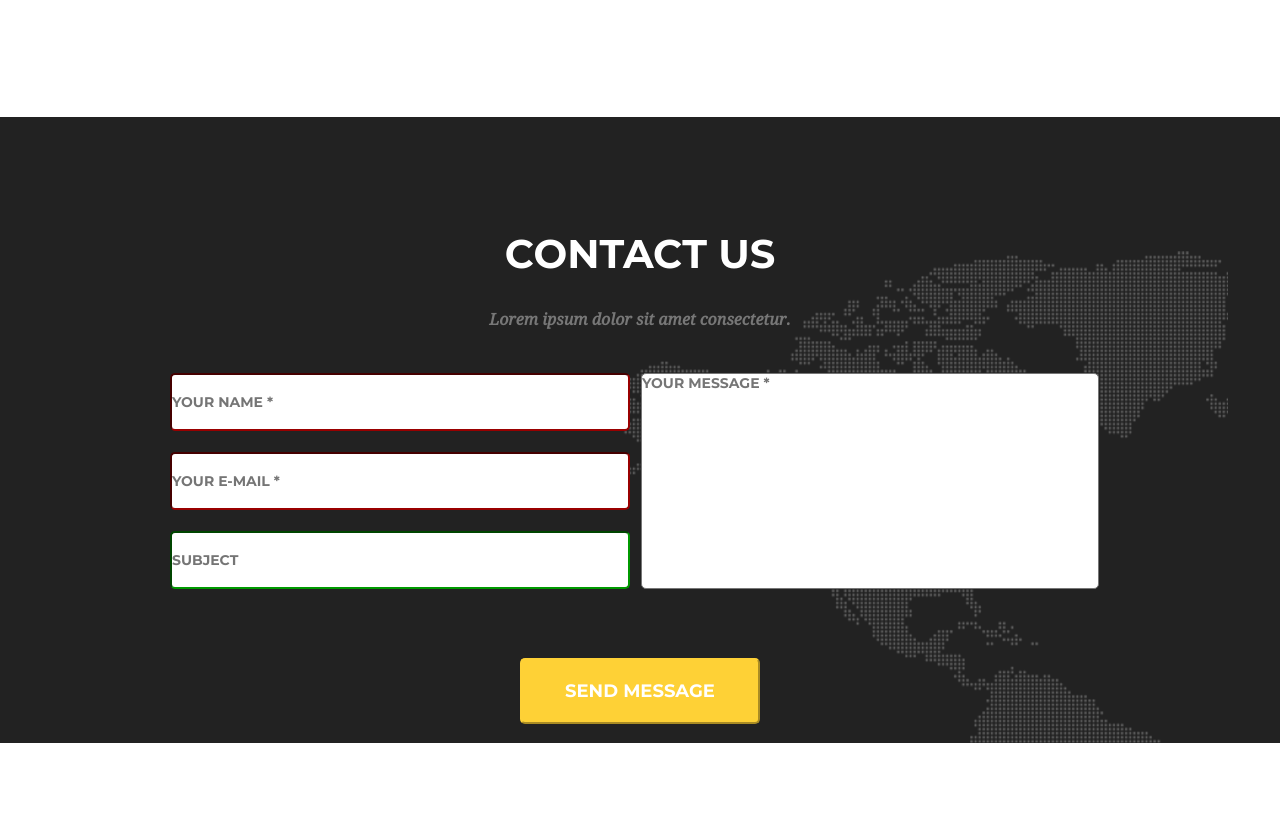
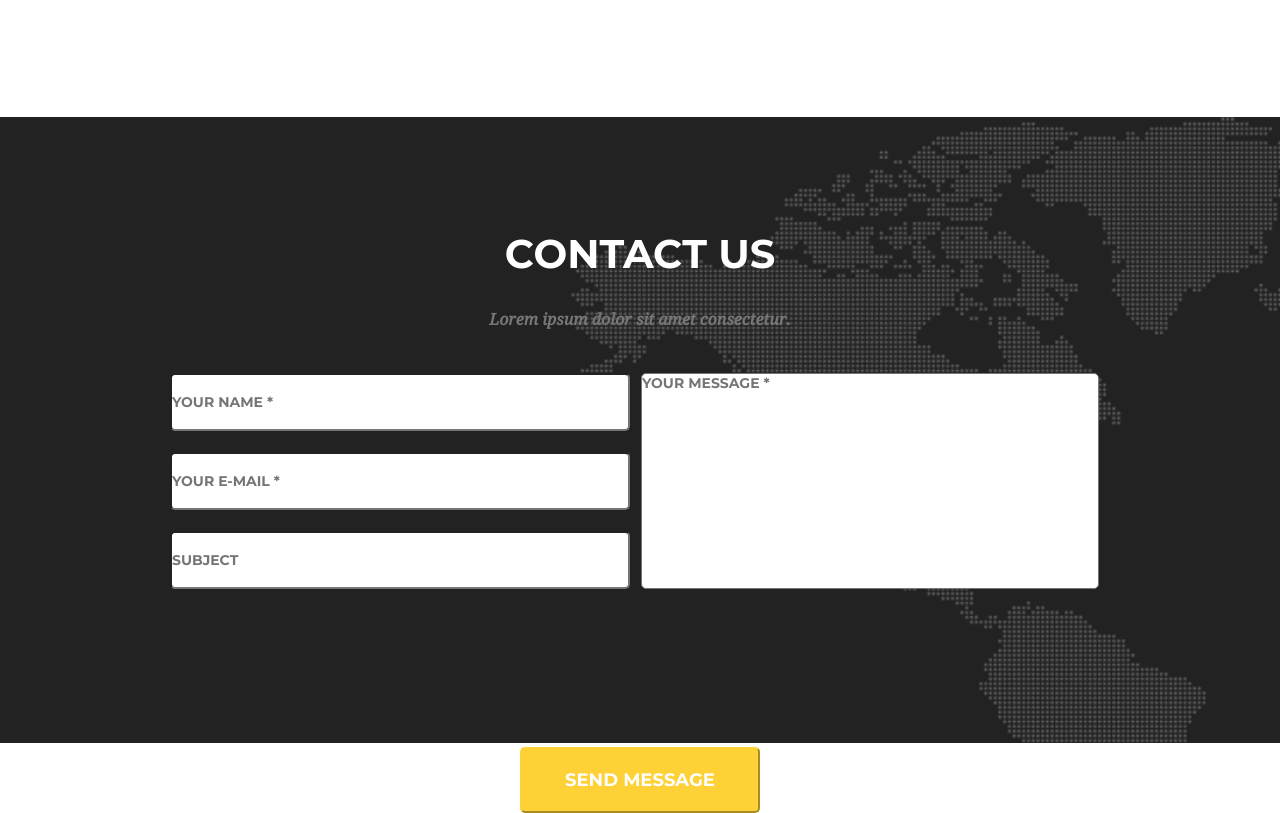
Before and after one commit to Ks0daR/goit-fe-course, a plain HTML site: page html-css/module-07/index.html in a window 1280 px wide. Shown: the part 536-1349 px from the top of the page. Before the commit the page ends 1324 px from the top, so only its background shows below. Drawn offline with Linux system fonts and the light colour scheme.

Commit message:
fix errors hw07

```diff
--- a/html-css/module-07/css/style.css
+++ b/html-css/module-07/css/style.css
@@ -22,7 +22,7 @@
 }
 .menu-link {
   font-size: 14px;
-  font-family: "Montserrat";
+  font-family: "Montserrat", sans-serif;
   color: #222;
   text-transform: uppercase;
   text-align: center;
@@ -33,7 +33,7 @@
 }
 .title {
   font-size: 40px;
-  font-family: "Montserrat";
+  font-family: "Montserrat", sans-serif;
   color: rgb(34, 34, 34);
   font-weight: bold;
   text-transform: uppercase;
@@ -42,7 +42,7 @@
 }
 .subtitle {
   font-size: 16px;
-  font-family: "DroidSerif";
+  font-family: "DroidSerif", serif;
   color: rgb(119, 119, 119);
   font-style: italic;
   text-align: center;
@@ -66,7 +66,7 @@
 }
 .card-title {
   font-size: 18px;
-  font-family: "Montserrat";
+  font-family: "Montserrat", sans-serif;
   color: rgb(34, 34, 34);
   font-weight: bold;
   text-align: center;
@@ -84,9 +84,7 @@
   width: auto;
   background-color: #222;
   height: 626px;
-}
-.background-img {
-  transform: translate(100%, 25%);
+  text-align: right;
 }
 .interaction-text {
   position: absolute;
@@ -97,7 +95,7 @@
 }
 .icn-title {
   font-size: 40px;
-  font-family: "Montserrat";
+  font-family: "Montserrat", sans-serif;
   color: rgb(255, 255, 255);
   font-weight: bold;
   text-transform: uppercase;
@@ -106,7 +104,7 @@
 }
 .icn-subtitle {
   font-size: 16px;
-  font-family: "DroidSerif";
+  font-family: "DroidSerif", serif;
   color: rgb(119, 119, 119);
   font-style: italic;
   text-align: center;
@@ -129,7 +127,7 @@
   width: 456px;
   height: 54px;
   font-size: 14px;
-  font-family: "Montserrat";
+  font-family: "Montserrat", sans-serif;
   color: rgb(187, 187, 187);
   font-weight: bold;
   text-transform: uppercase;
@@ -142,21 +140,18 @@
   height: 214px;
   border-radius: 5px;
   font-size: 14px;
-  font-family: "Montserrat";
+  font-family: "Montserrat", sans-serif;
   color: rgb(187, 187, 187);
   font-weight: bold;
   text-transform: uppercase;
   text-align: left;
 }
-.input-area::placeholder{
-  margin: 15px;
-}
-.interaction input[type="email"]:invalid,
-.interaction input[type="text"]:invalid {
+.interaction input[type="email"]:focus:invalid,
+.interaction input[type="text"]:focus:invalid {
   border-color: #900;
 }
-.interaction input[type="email"]:valid,
-.interaction input[type="text"]:valid {
+.interaction input[type="email"]:focus:valid,
+.interaction input[type="text"]:focus:valid {
   border-color: #090;
 }
 .submint {
@@ -173,7 +168,7 @@
   width: 240px;
   height: 66px;
   font-size: 18px;
-  font-family: "Montserrat";
+  font-family: "Montserrat", sans-serif;
   color: rgb(255, 255, 255);
   font-weight: bold;
   text-transform: uppercase;
--- a/html-css/module-07/index.html
+++ b/html-css/module-07/index.html
@@ -62,14 +62,14 @@
     </div>
     <footer>
       <div class="background">
-        <img src="./img/map.png" alt="map" class="background-img" />
+        <img src="./img/map.png" alt="map" class="background" />
         <div class="interaction-text">
           <h4 class="icn-title">contact us</h4>
           <h5 class="icn-subtitle">Lorem ipsum dolor sit amet consectetur.</h5>
         </div>
         <div>
           <div class="user-data">
-            <form action="#" class="interaction">
+            <form action="#" class="interaction" method="POST">
               <input
                 type="text"
                 name="user-name"
```
